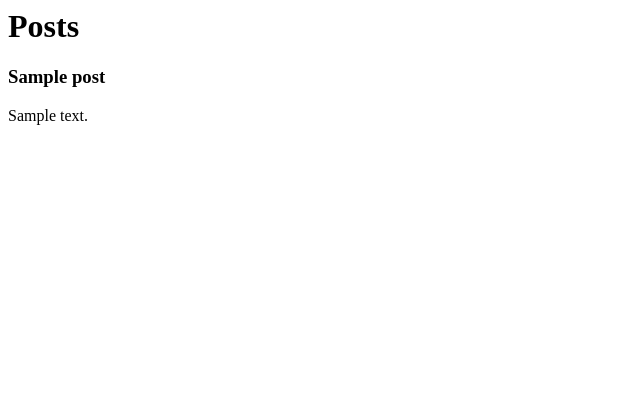
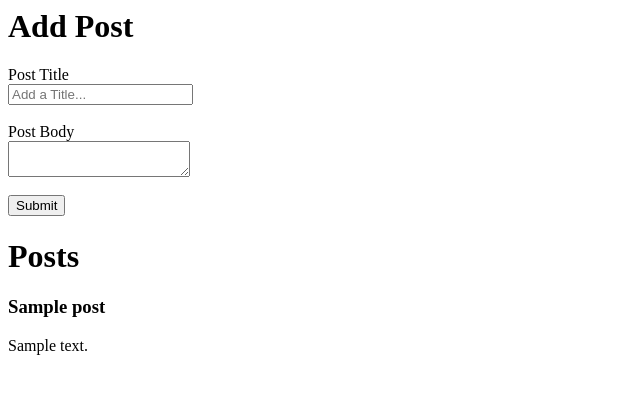
Before and after one commit to anerimoradia/PHP-Website, a PHP site: page / in a window 1280 px wide. Shown: the top 394 px of the page, without its empty margins (0-640 px from the left). Run offline with PHP 8.4, Linux system fonts and the light colour scheme; tables that the repository leaves empty or names only in its code hold one stand-in row (values such as "Sample post"); data that the repository does not hold is empty.

Commit message:
update index.php
Added code to insert the data into database after clicking submit button

```diff
--- a/index.php
+++ b/index.php
@@ -1,22 +1,41 @@
 <?php
-
 require 'classes/Database.php';
 
 $database = new Database;
 
-$database->query('SELECT * FROM posts WHERE id = :id');
-$database->bind(':id', 1);      //you can change this two
+$post = filter_input_array(INPUT_POST, FILTER_SANITIZE_STRING);
+
+if($post['submit']){
+	$title = $post['title'];
+	$body = $post['body'];
+
+	$database->query('INSERT INTO posts (title, body) VALUES(:title, :body)');
+	$database->bind(':title', $title);
+	$database->bind(':body', $body);
+	$database->execute();
+	if($database->lastInsertId()){
+		echo '<p>Post Added!</p>';
+	}
+}
+
+$database->query('SELECT * FROM posts');
 $rows = $database->resultset();
-//print_r($rows);
 ?>
-<h1>
-Posts
-</h1>
+<h1>Add Post</h1>
+<form method="post" action="<?php $_SERVER['PHP_SELF']; ?>">
+	<label>Post Title</label><br />
+	<input type="text" name="title" placeholder="Add a Title..." /><br /><br />
+	<label>Post Body</label><br />
+	<textarea name="body"></textarea><br /><br />
+	<input type="submit" name="submit" value="Submit" />
+</form>
+
+<h1>Posts</h1>
 <div>
 <?php foreach($rows as $row) : ?>
-    <div>
-        <h3> <?php echo $row['title']; ?></h3>
-        <p> <?php echo $row['body']; ?></p>
-    </div>
+	<div>
+		<h3><?php echo $row['title']; ?></h3>
+		<p><?php echo $row['body']; ?></p>
+	</div>
 <?php endforeach; ?>
 </div>
```
